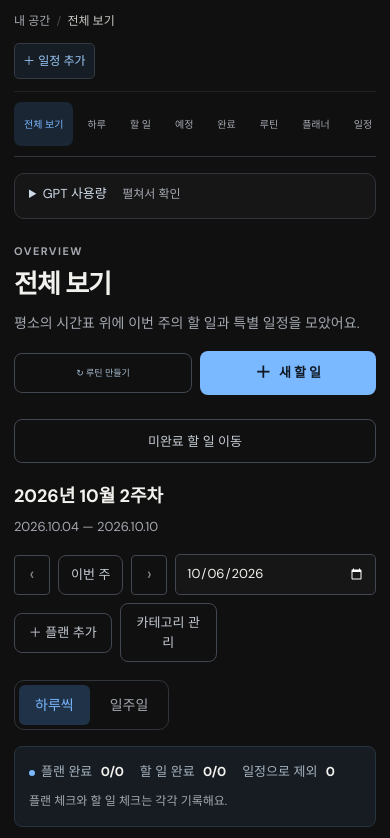
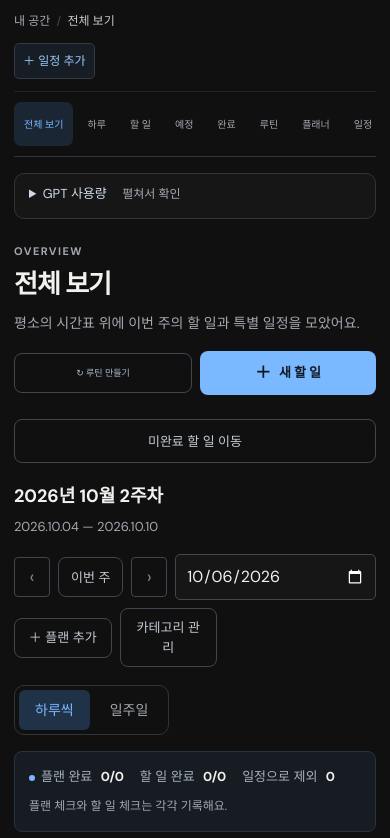
Before and after one commit to rinhye05/today-todo, a website with bundled scripts: page index.html in a window 390 px wide. Shown: the top 838 px of the page. Built offline with nearby package versions, Linux system fonts and the light colour scheme; files whose address does not match are found by name.

Commit message:
Prevent iOS focus zoom across mobile input controls

```diff
--- a/responsive.css
+++ b/responsive.css
@@ -158,3 +158,12 @@
   .subtask-delete { min-height:40px; min-width:32px; }
   .subtask-row input { width:20px; height:20px; margin:0; }
 }
+
+/* Prevent iOS focus zoom for all editable controls, including inline notes. */
+@media (max-width: 1060px), (hover: none) and (pointer: coarse) {
+  :root input:not([type="checkbox"]):not([type="radio"]):not([type="color"]),
+  :root textarea,
+  :root select {
+    font-size: 16px;
+  }
+}
```
